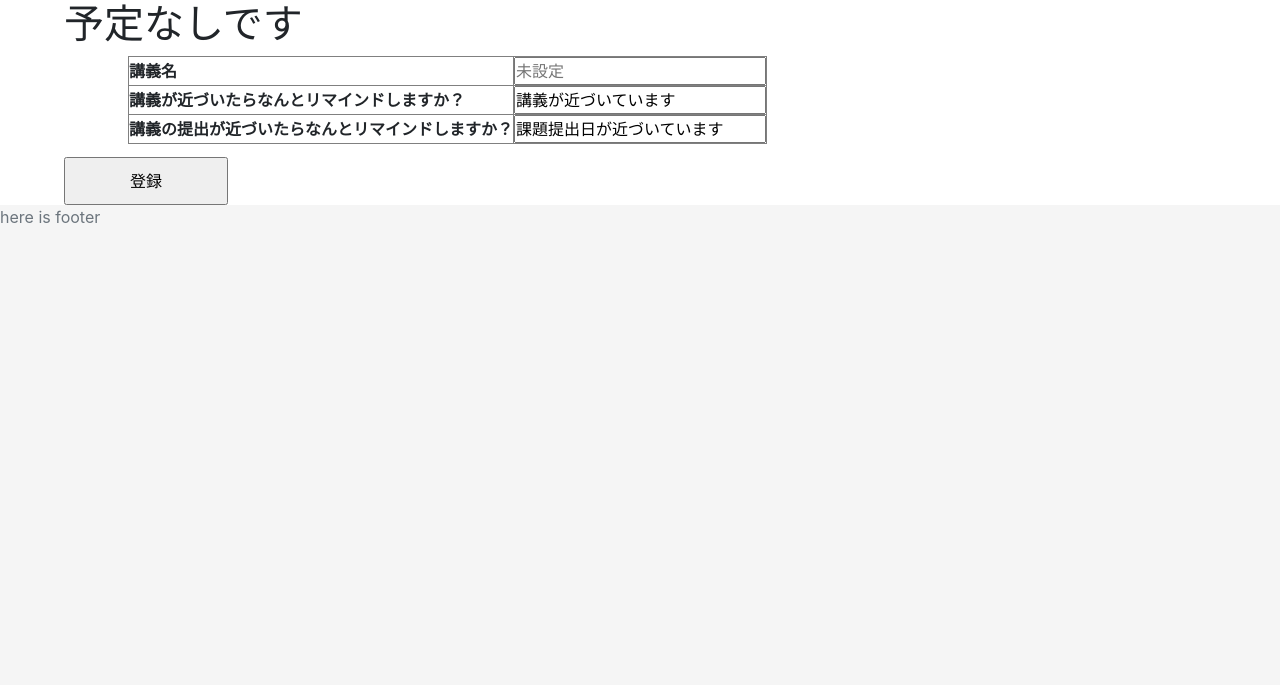
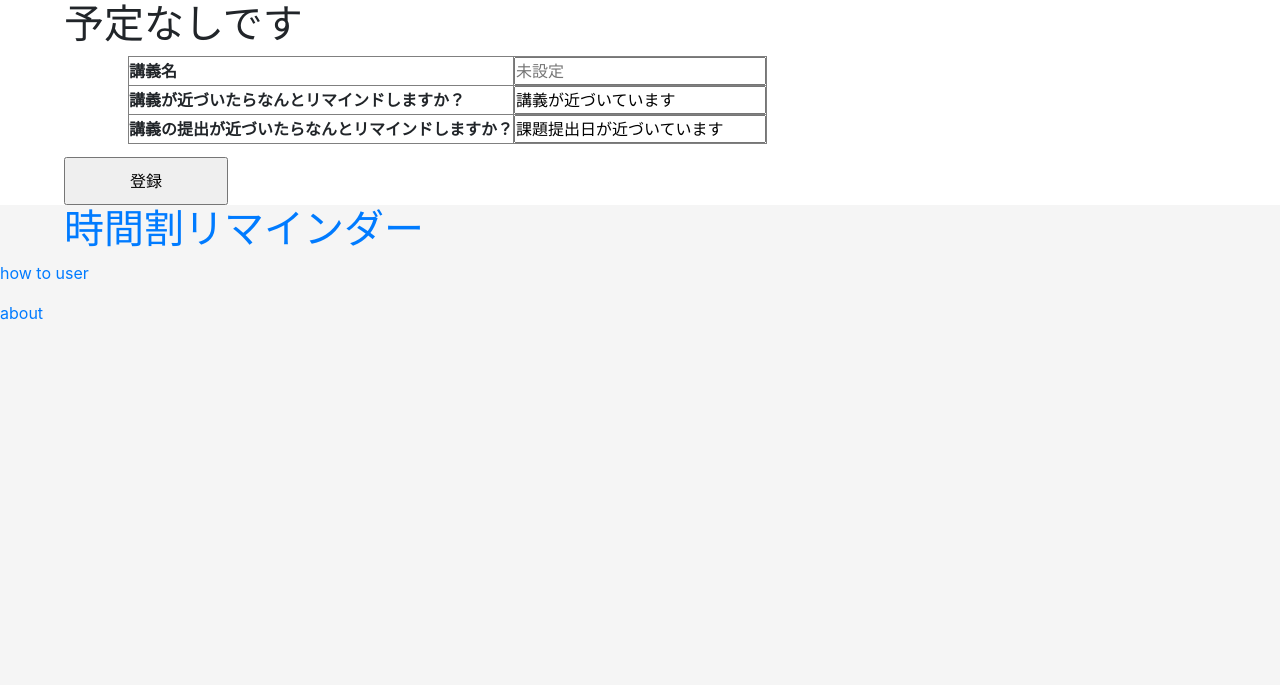
Before and after one commit to N-Eiki/reminder, a Django app: page /detail/13/3 in a window 1280 px wide. Shown: the part 194-879 px from the top of the page. Run offline with Django 3.2, Linux system fonts and the light colour scheme; a user stored in the database is signed in; data comes from the database, SQL or seed files in the repository; both versions use the stored data as it was after the commit; lists and menus that the app fills with data are empty; some libraries are stand-ins or nearby versions.

Commit message:
footer情報

```diff
--- a/static/base.css
+++ b/static/base.css
@@ -25,5 +25,4 @@ body {
   right: 0;
   bottom: 0;
   left: 0;
-  background-color: red;
 }
--- a/templates/base.html
+++ b/templates/base.html
@@ -30,7 +30,14 @@
     </div>
     <div class="footerDiv">
       <footer class="footer">
-          <p class="text-muted">here is footer</p>
+        <h1>
+          <a href="">
+            時間割リマインダー
+          </a>
+        </h1>
+
+          <p><a href="">how to user</a></p>
+          <p><a href="">about</a></p>
         </div>
       </footer>
     </div>
```
Also changed, not shown: db.sqlite3.
